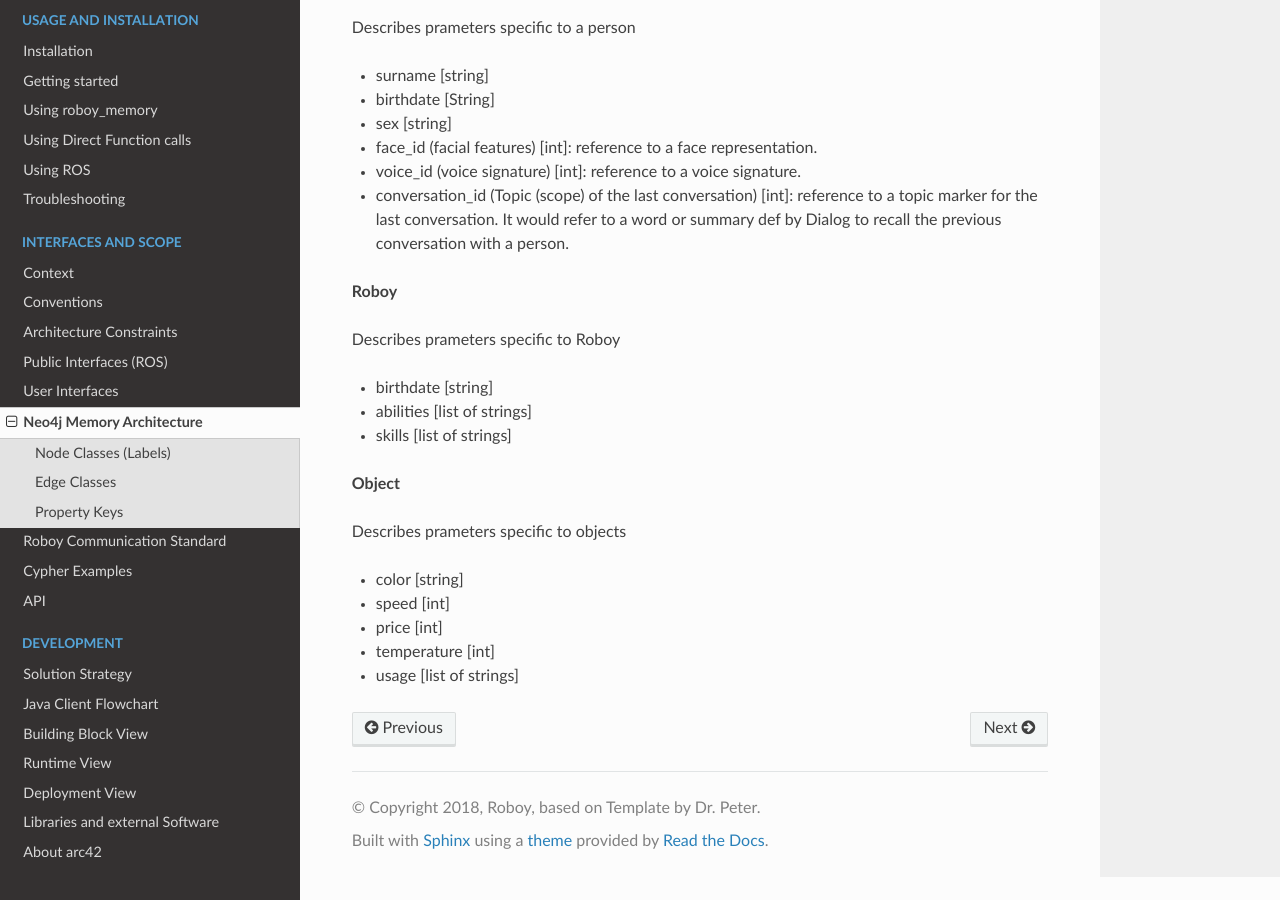
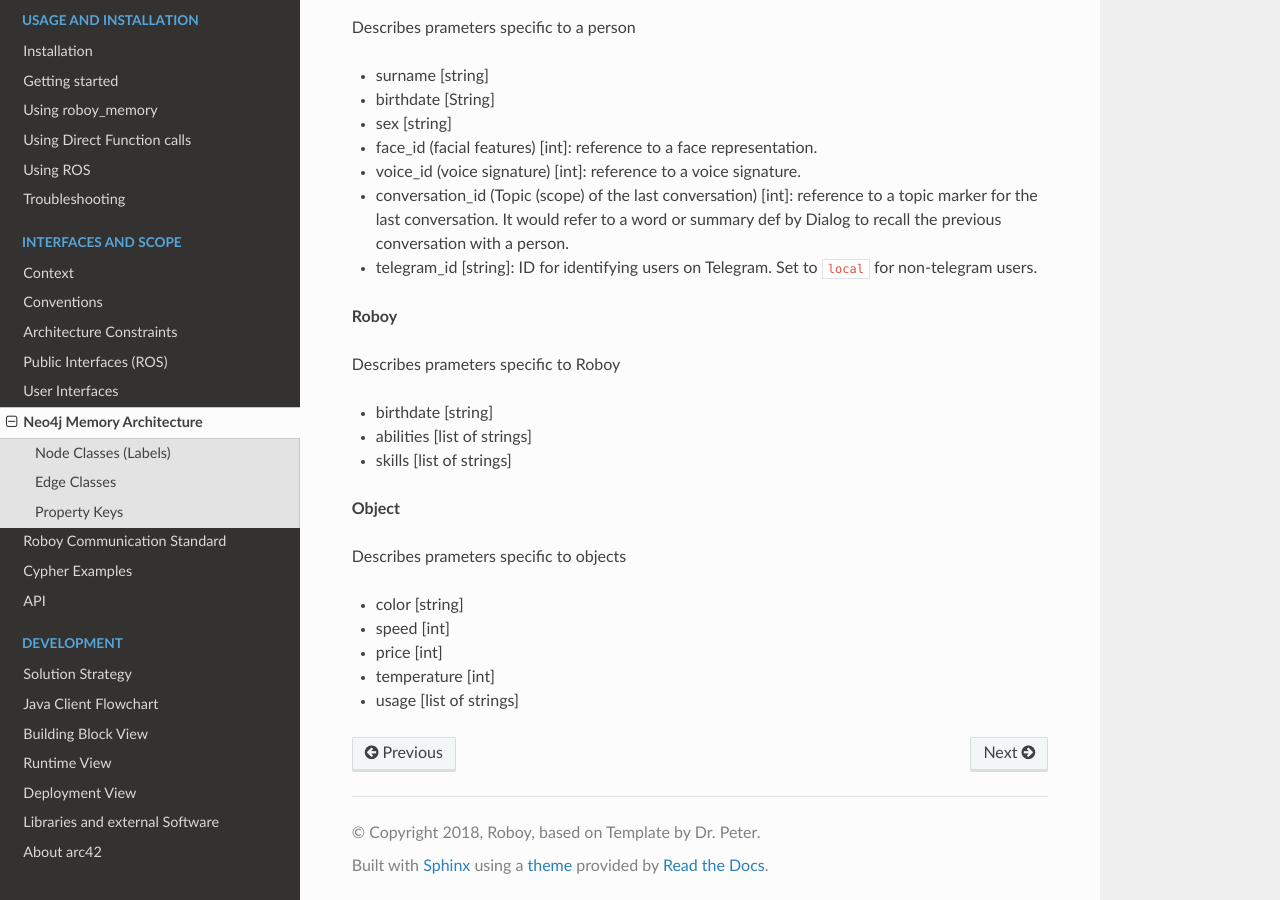
Before and after one commit to Roboy/memory, a Sphinx documentation site: the page built from docs/ScopeContext/5_knowledge_rep.rst, in a window 1280 px wide and 900 px high, scrolled down 2240 px. Built offline with Sphinx 7.4.7 and the Read the Docs theme 2.0.0, drawn with Linux system fonts in a browser that asks for light colours.

Commit message:
[Docs] Botboy Changes and Formatting

```diff
--- a/docs/ScopeContext/5_knowledge_rep.rst
+++ b/docs/ScopeContext/5_knowledge_rep.rst
@@ -91,6 +91,7 @@ Describes prameters specific to a person
 - face_id (facial features) [int]: reference to a face representation.
 - voice_id (voice signature) [int]: reference to a voice signature.
 - conversation_id (Topic (scope) of the last conversation) [int]: reference to a topic marker for the last conversation. It would refer to a word or summary def by Dialog to recall the previous conversation with a person.
+- telegram_id [string]: ID for identifying users on Telegram. Set to ``local`` for non-telegram users.
 
 **Roboy**
 
--- a/docs/Usage/1_getting_started.rst
+++ b/docs/Usage/1_getting_started.rst
@@ -154,6 +154,7 @@ You may use either remote or local addresses and credentials.
         export REDIS_PASSWORD="root"  <br>
     </p>
     </details>
+    <br>
 
 ROS Configuration (remote)
 ---------------------------------------------------
```
